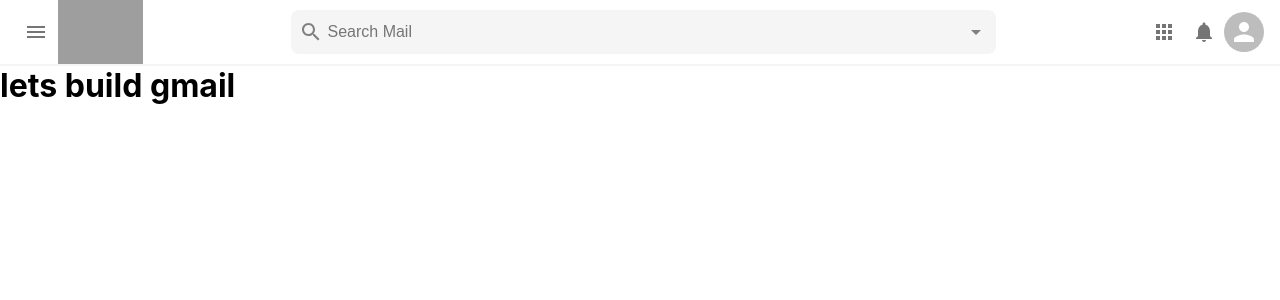
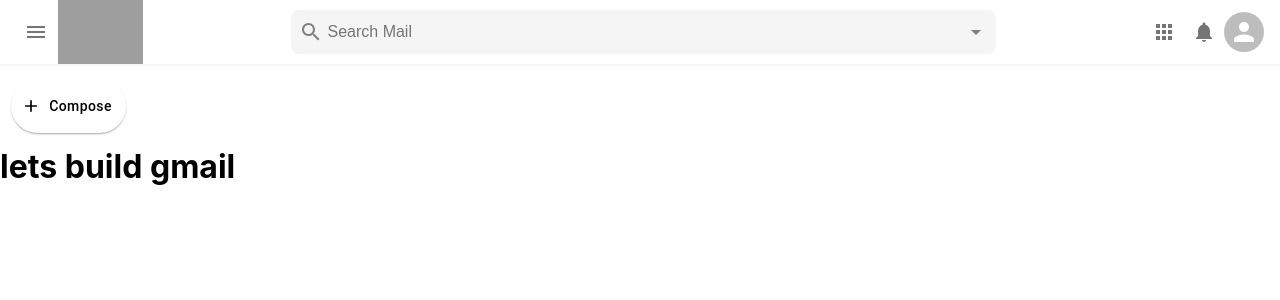
Before and after one commit to Molberda/gmail-clone, a React (Create React App) app: page / in a window 1280 px wide. Shown: the top 300 px of the page. Built offline with nearby package versions, Linux system fonts and the light colour scheme; grey boxes are pictures that could not be loaded.

Commit message:
added the first html for the sidebar component and styled the button in the sidebar css file

```diff
--- a/src/App.jsx
+++ b/src/App.jsx
@@ -7,8 +7,9 @@
   return (
     <div className="app">
         <Header />
-        <Sidebar/>
+        <Sidebar />
         <h1 className="title">lets build gmail</h1>
+
     </div>
   );
 }
--- /dev/null
+++ b/src/CSS/Sidebar.css
@@ -0,0 +1,8 @@
+.sidebar__compose{
+    margin: 1em 0 1em .8em !important;
+    text-transform: capitalize !important;
+    color: black !important;
+    padding: 1em !important;
+    border-radius: 2em !important;
+    box-shadow: 0 .1em .2em -.1em rgba(0, 0, 0, 0.75);
+}
--- a/src/components/Sidebar.jsx
+++ b/src/components/Sidebar.jsx
@@ -1,11 +1,16 @@
-import React from 'react';
+import React from "react";
+import "../CSS/Sidebar.css";
+import { Button } from "@mui/material";
+import { Add } from "@mui/icons-material";
 
 const Sidebar = () => {
-    return (
-        <div>
-
-        </div>
-    );
-}
+  return (
+    <div className="sidebar">
+      <Button className="sidebar__compose" startIcon={<Add fontSize="large"  />}>
+        Compose
+      </Button>
+    </div>
+  );
+};
 
 export default Sidebar;
```
